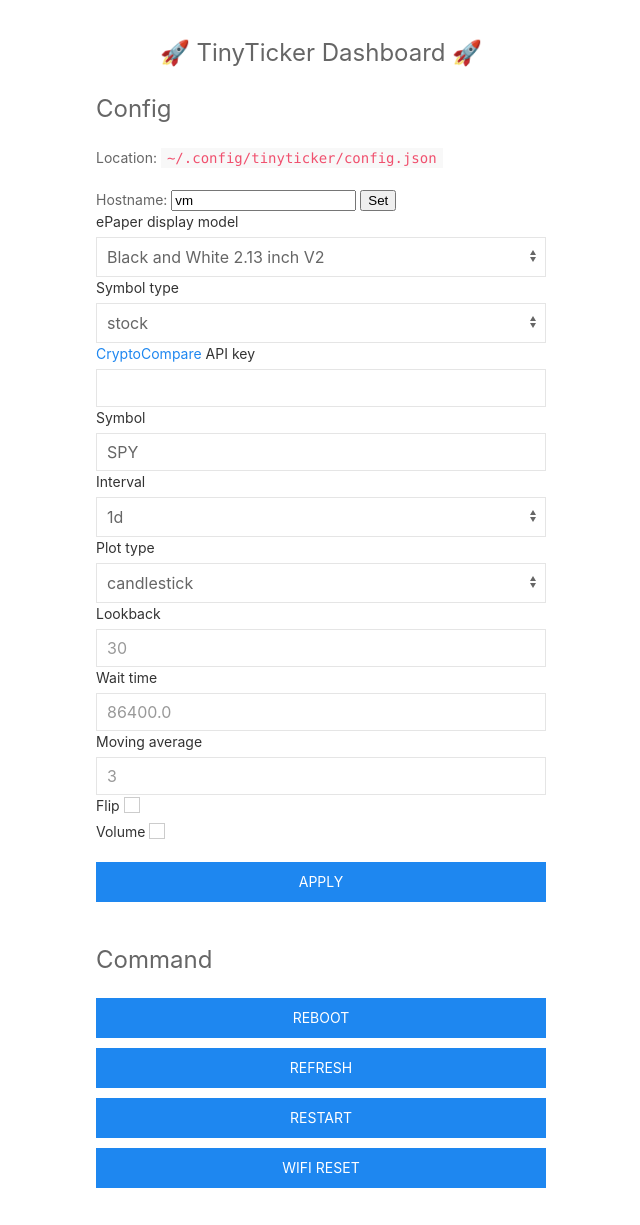
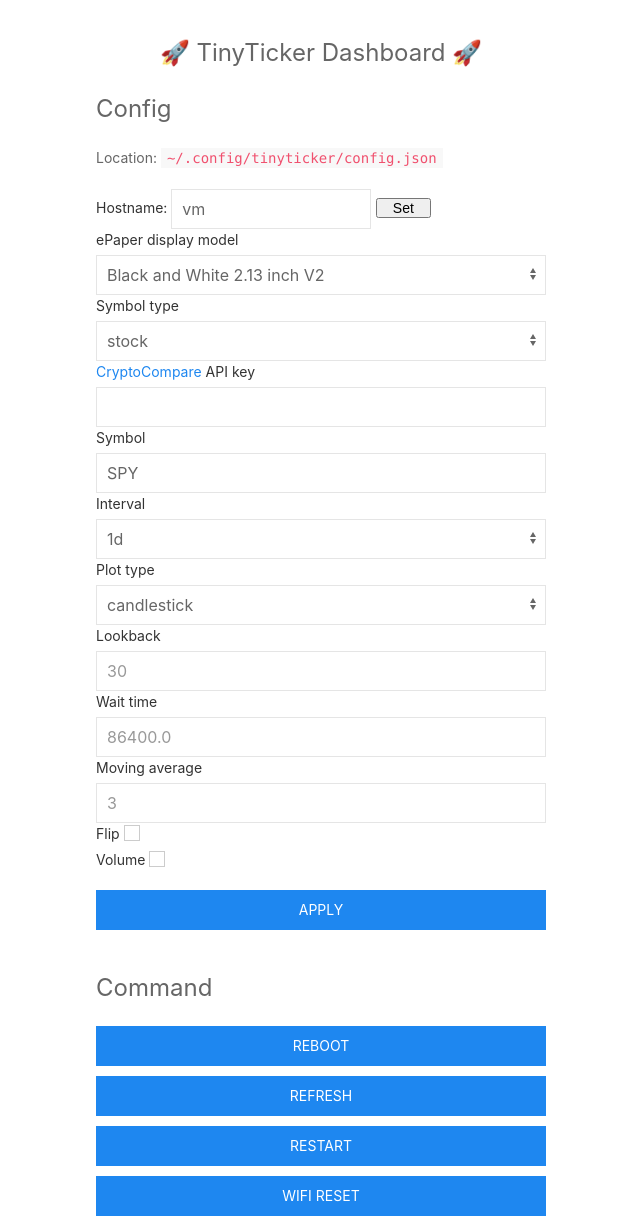
Before and after one commit to loiccoyle/tinyticker, a Flask app: page / in a window 1280 px wide. Shown: the top 1225 px of the page, without its empty margins (319-959 px from the left). Run offline with Flask 2, Linux system fonts and the light colour scheme; data that the repository does not hold is empty.

Commit message:
web: tweak form appearance

```diff
--- a/tinyticker/web/templates/index.html
+++ b/tinyticker/web/templates/index.html
@@ -32,10 +32,10 @@
         <div class="uk-width-large">
           <p class="uk-text-large">Config</p>
           <p class="uk-text-small">Location: <code>{{config_file | default("~/.config/tinyticker/config.json")}}</code></p>
-          <form class="uk-text-small" action="/set_hostname">
-            <label for="hostname">Hostname: </label>
-            <input type="text" id="hostname" name="hostname" value="{{hostname}}">
-            <input type="submit" value="Set">
+          <form action="/set_hostname">
+            <label class="uk-form-label" for="hostname">Hostname: </label>
+            <input class="uk-input uk-form-width-medium" type="text" id="hostname" name="hostname" value="{{hostname}}">
+            <input class="uk-button-small" type="submit" value="Set">
           </form>
           <form class="uk-form-stacked" action="/config">
             <div class="uk-grid uk-grid-small">
@@ -61,9 +61,9 @@
                   {% endfor %}
                 </select>
                 <label class="uk-form-label" for="api_key"><a href="https://min-api.cryptocompare.com/pricing">CryptoCompare</a> API key</label>
-                <input class="uk-textarea" type="text" id="api_key" name="api_key" {% if api_key %} value="{{api_key}}" {% endif %}>
+                <input class="uk-input" type="text" id="api_key" name="api_key" {% if api_key %} value="{{api_key}}" {% endif %}>
                 <label class="uk-form-label" for="symbol">Symbol</label>
-                <input class="uk-textarea" type="text" id="symbol" name="symbol" value="{{symbol}}">
+                <input class="uk-input" type="text" id="symbol" name="symbol" value="{{symbol}}">
                 <label class="uk-form-label" for="interval">Interval</label>
                 <select class="uk-select" id="interval" name="interval">
                   {% for interval_option in interval_options %}
@@ -87,22 +87,22 @@
                 <label class="uk-form-label" for="lookback">Lookback</label>
                 {% if lookback is none %}
                 {# If the look back is None then it hasn't been set so use the default lookback for the interval #}
-                <input class="uk-textarea" inputmode="numeric" id="lookback" name="lookback" min="1" placeholder="{{interval_lookbacks[interval]}}">
+                <input class="uk-input" inputmode="numeric" id="lookback" name="lookback" min="1" placeholder="{{interval_lookbacks[interval]}}">
                 {% else %}
-                <input class="uk-textarea" inputmode="numeric" id="lookback" name="lookback" min="1" value="{{lookback}}">
+                <input class="uk-input" inputmode="numeric" id="lookback" name="lookback" min="1" value="{{lookback}}">
                 {%endif%}
                 <label class="uk-form-label" for="wait_time">Wait time</label>
                 {% if wait_time is none %}
                 {# If the wait_time is None then it hasn't been set so use the default wait_time for the interval #}
-                <input class="uk-textarea" inputmode="numeric" id="wait_time" name="wait_time" min="1" placeholder="{{interval_wait_times[interval]}}">
+                <input class="uk-input" inputmode="numeric" id="wait_time" name="wait_time" min="1" placeholder="{{interval_wait_times[interval]}}">
                 {% else %}
-                <input class="uk-textarea" inputmode="numeric" id="wait_time" name="wait_time" min="1" value="{{wait_time}}">
+                <input class="uk-input" inputmode="numeric" id="wait_time" name="wait_time" min="1" value="{{wait_time}}">
                 {%endif%}
                 <label class="uk-form-label" for="mav">Moving average</label>
                 {% if mav is none %}
-                <input class="uk-textarea" inputmode="numeric" id="mav" name="mav" min="1" placeholder="3">
+                <input class="uk-input" inputmode="numeric" id="mav" name="mav" min="1" placeholder="3">
                 {% else %}
-                <input class="uk-textarea" inputmode="numeric" id="mav" name="mav" min="1" value="{{mav}}">
+                <input class="uk-input" inputmode="numeric" id="mav" name="mav" min="1" value="{{mav}}">
                 {%endif%}
                 <label class="uk-form-label" for="flip">Flip <input class="uk-checkbox" type="checkbox" id="flip" name="flip" {% if flip | default(False) %}checked{% endif %}></label>
                 <label class="uk-form-label" for="volume">Volume <input class="uk-checkbox" type="checkbox" id="volume" name="volume" {% if volume| default(False) %}checked{% endif %}></label>
```
